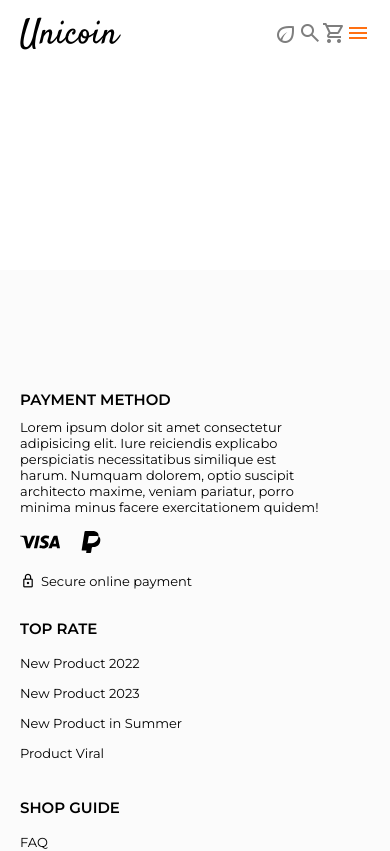
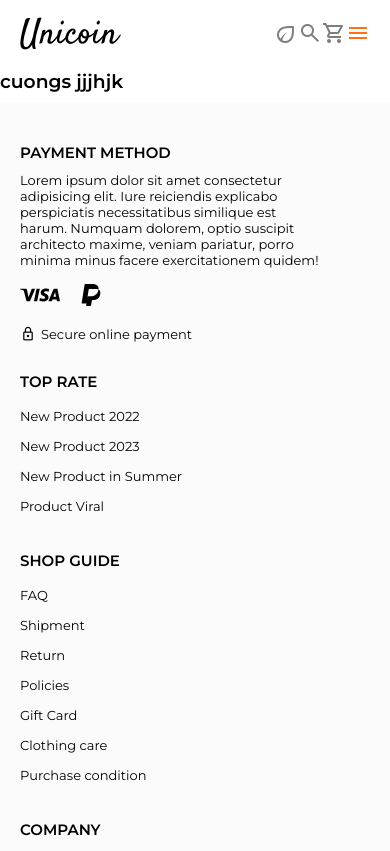
Before and after one commit to dovancuongadhp/Furniture-Website-React, a React (Vite) app: page / in a window 390 px wide. Shown: the top 851 px of the page. Built offline with nearby package versions, Linux system fonts and the light colour scheme.

Commit message:
change margin-top footer

```diff
--- a/src/assets/style/footer.scss
+++ b/src/assets/style/footer.scss
@@ -60,12 +60,14 @@ $primary-color: #ff7012;
     }
   }
   @media screen and (max-width: 1150px) {
+    margin-top: 10px;
     .footer__wrapper {
       flex-direction: column;
       // align-items: center;
       justify-content: center;
     }
     .footer__wrapper {
+      padding: 20px 0;
       .footer__el {
         margin: 10px 20px;
       }
--- a/src/page/home/Home.jsx
+++ b/src/page/home/Home.jsx
@@ -3,6 +3,7 @@ import "../../assets/style/home.scss";
 export default function Home() {
   return(
     <div className="container__home">
+      <h3>cuongs jjjhjk</h3>
     </div>
   )
 }
```
